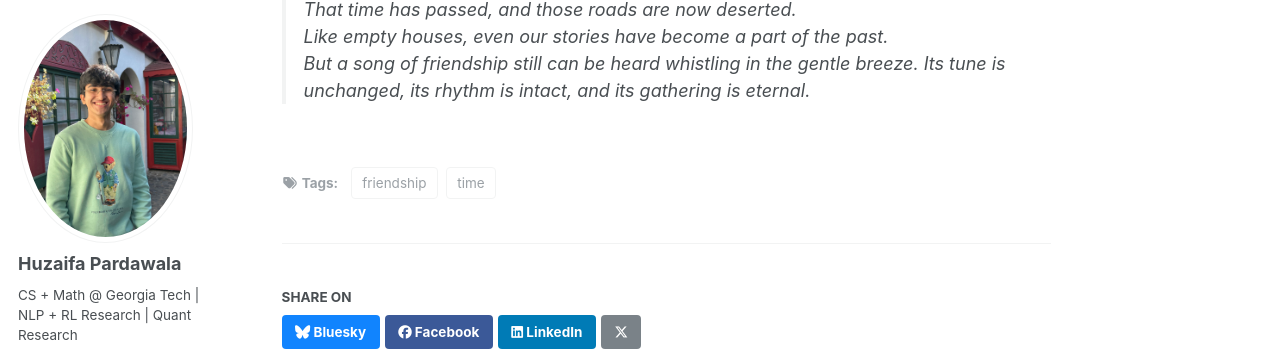
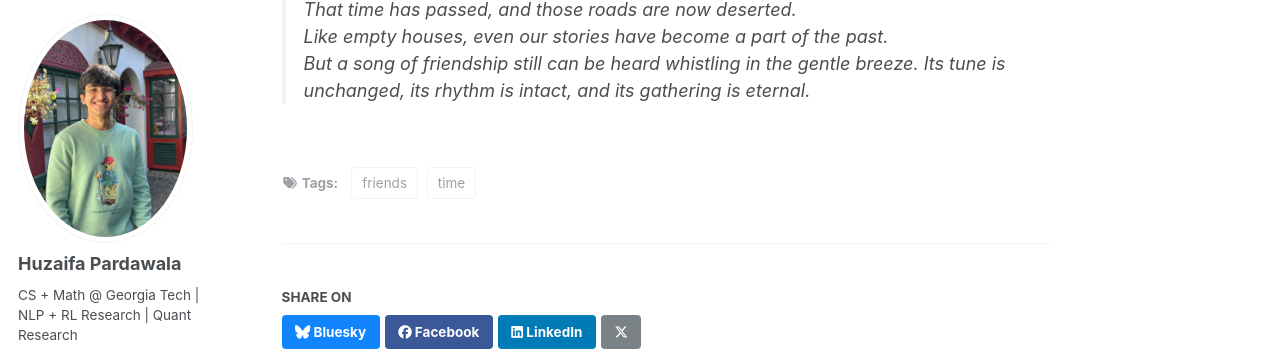
Before and after one commit to huzaifahp7/huzaifahp7.github.io, a Jekyll site: the page built from _writing/05-02-2025-dost-zamaana.md, in a window 1280 px wide and 900 px high, scrolled down 818 px. Shown: the part 85-442 px from the top of the window. Built offline with Jekyll 4.4.1, drawn with Linux system fonts in a browser that asks for light colours; some web fonts are replaced.

Commit message:
feat: edits

```diff
--- a/_writing/05-02-2025-dost-zamaana.md
+++ b/_writing/05-02-2025-dost-zamaana.md
@@ -3,7 +3,7 @@ title: 'Na Saaz Badla, Na Raag'
 date: 2025-05-02
 permalink: /posts/2025/05/02/na-saaz-na-raag
 tags:
-  - friendship
+  - friends
   - time
 ---
 
```
Also changed, not shown: _writing/05-14-2025-kabir-desires.md (+0 -1 lines).
